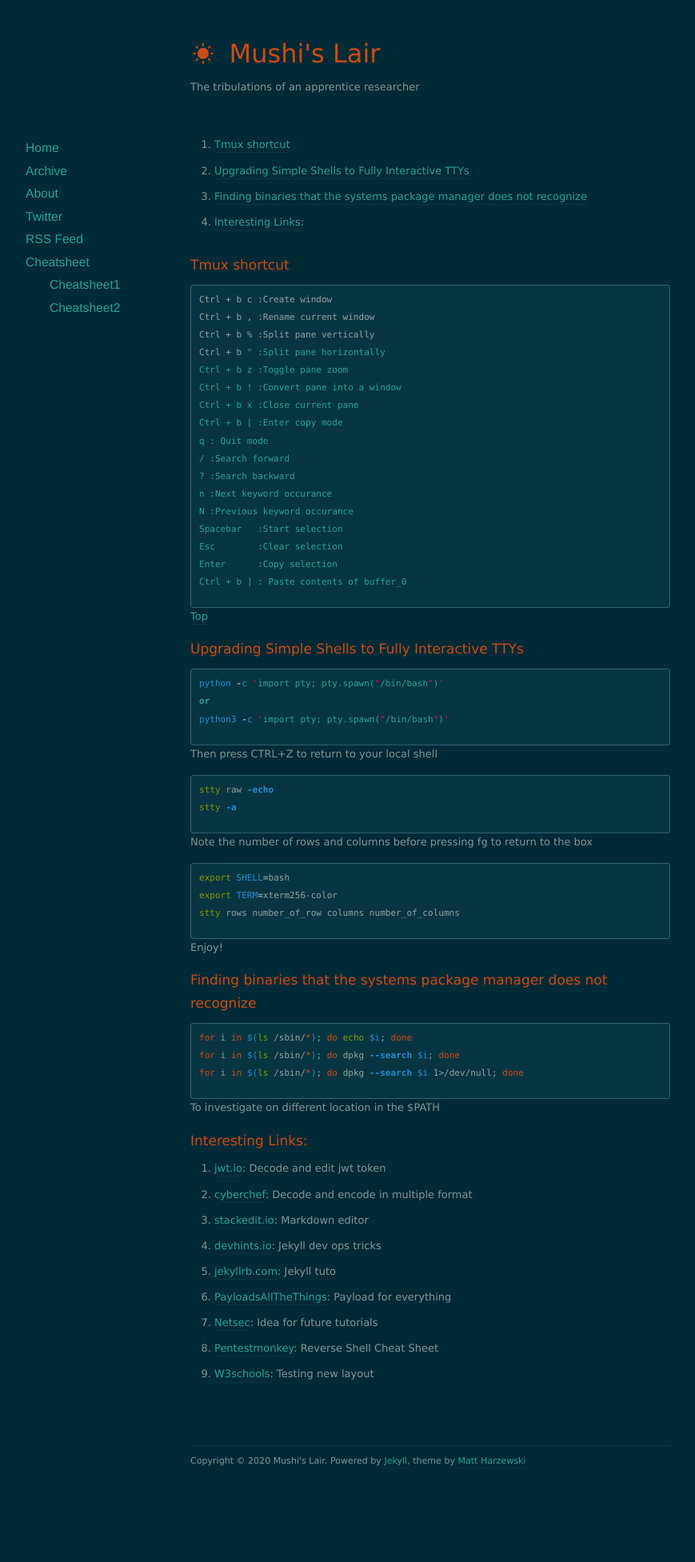
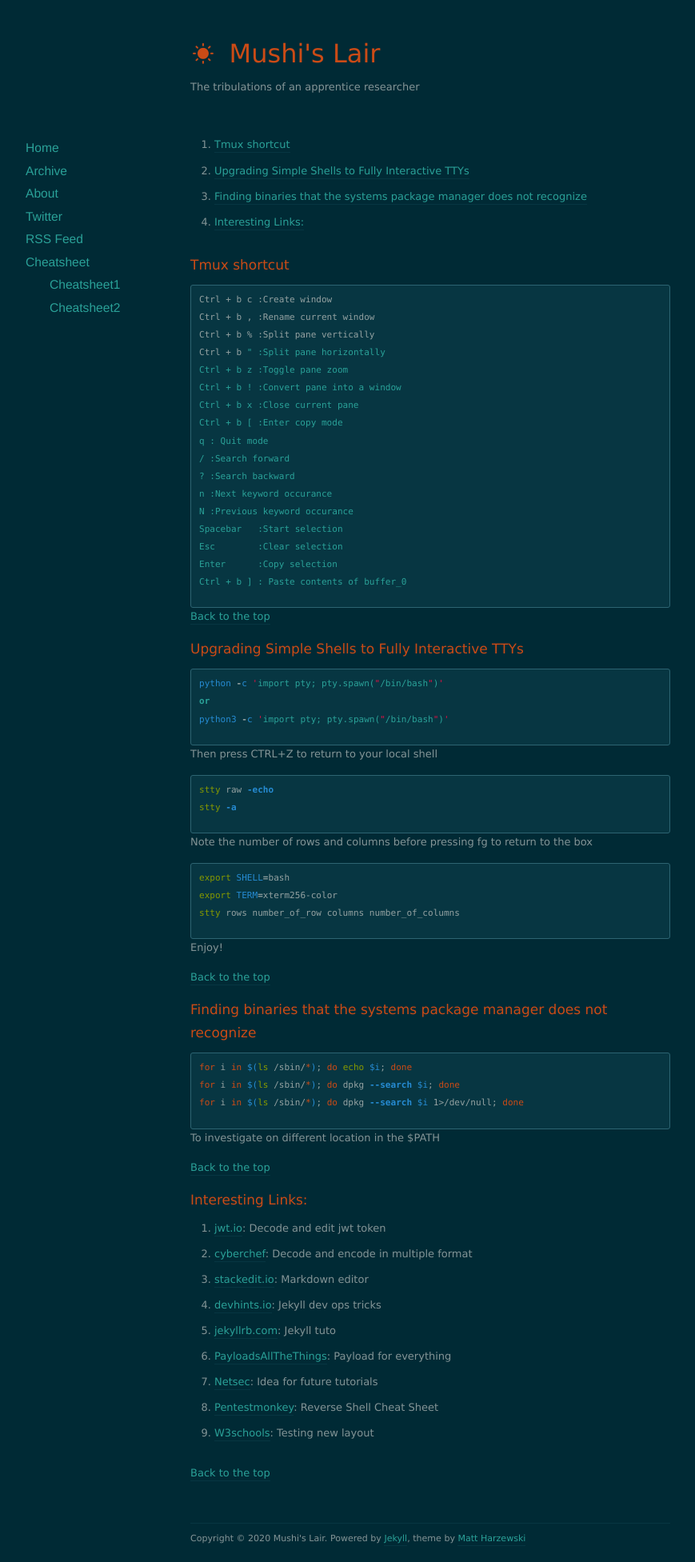
Before and after one commit to Mushi-mushi/mushi-mushi.github.io, a Jekyll site: the page built from cheat/index.markdown, in a window 1280 px wide. Shown: the whole page at 80% size, without its empty margins (102-971 px from the left). Built offline with Jekyll 4.4.1, drawn with Linux system fonts in a browser that asks for light colours; nearby versions of some CDN libraries; before the commit the page ends 1857 px from its top, so only the background shows below that.

Commit message:
Update index.markdown

```diff
--- a/cheat/index.markdown
+++ b/cheat/index.markdown
@@ -25,8 +25,7 @@ Enter      :Copy selection
 Ctrl + b ] : Paste contents of buffer_0
 {% endhighlight %}
 
-[Top](#tmux-shortcut)
-
+[Back to the top](#tmux-shortcut)
 
 Upgrading Simple Shells to Fully Interactive TTYs
 =================================================
@@ -53,6 +52,8 @@ stty rows number_of_row columns number_of_columns
 
 Enjoy!
 
+[Back to the top](#tmux-shortcut)
+
 Finding binaries that the systems package manager does not recognize
 ====================================================================
 {% highlight bash%}
@@ -62,6 +63,8 @@ for i in $(ls /sbin/*); do dpkg --search $i 1>/dev/null; done
 {% endhighlight %}
 
 To investigate on different location in the $PATH
+
+[Back to the top](#tmux-shortcut)
 
 Interesting Links:
 ==================
@@ -75,6 +78,8 @@ Interesting Links:
 - [Pentestmonkey][link9]: Reverse Shell Cheat Sheet
 - [W3schools][link10]: Testing new layout
 
+[Back to the top](#tmux-shortcut)
+
 [link1]:https://jwt.io/
 [link2]:http://jekyllrb.com
 [link3]:https://gchq.github.io/CyberChef/
```
